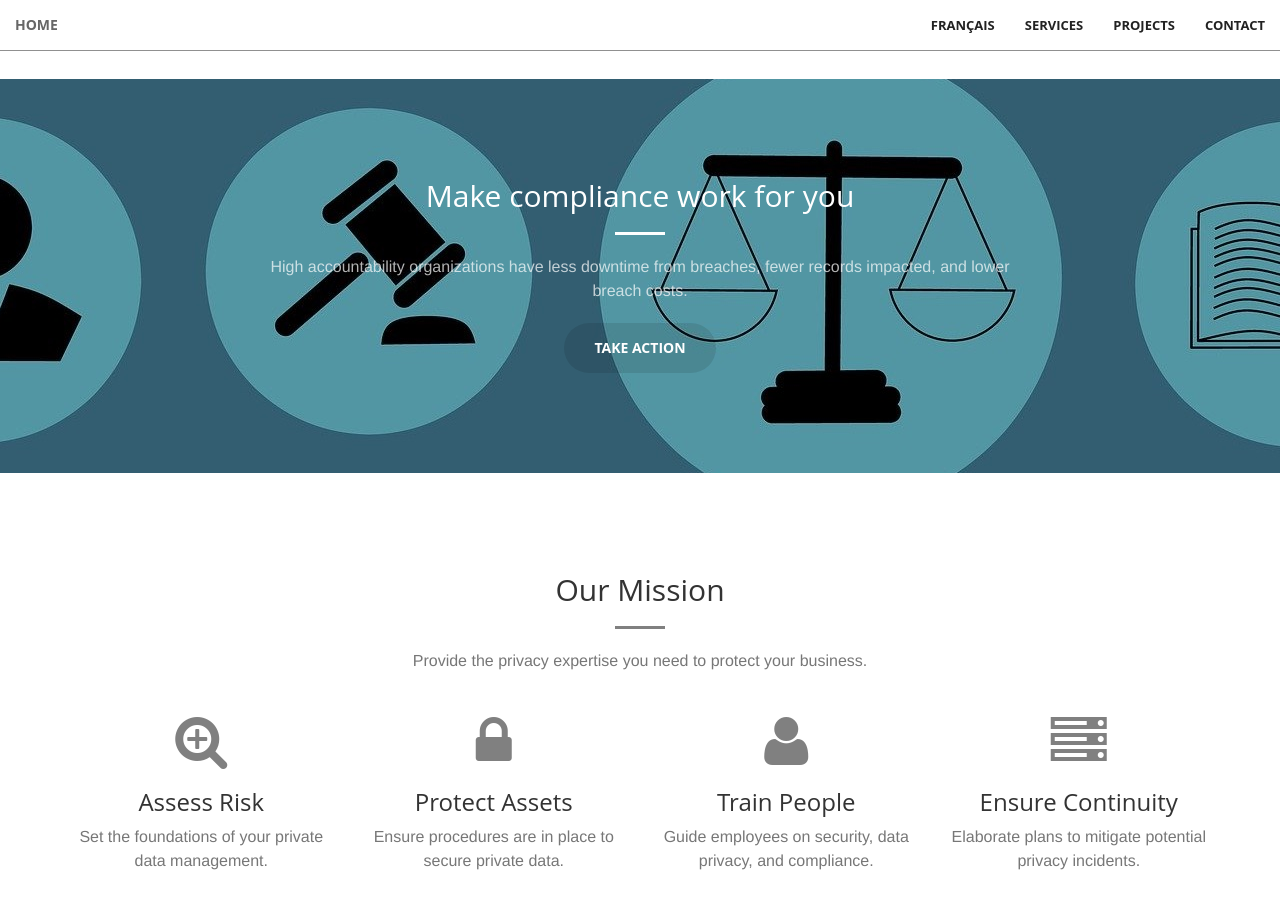
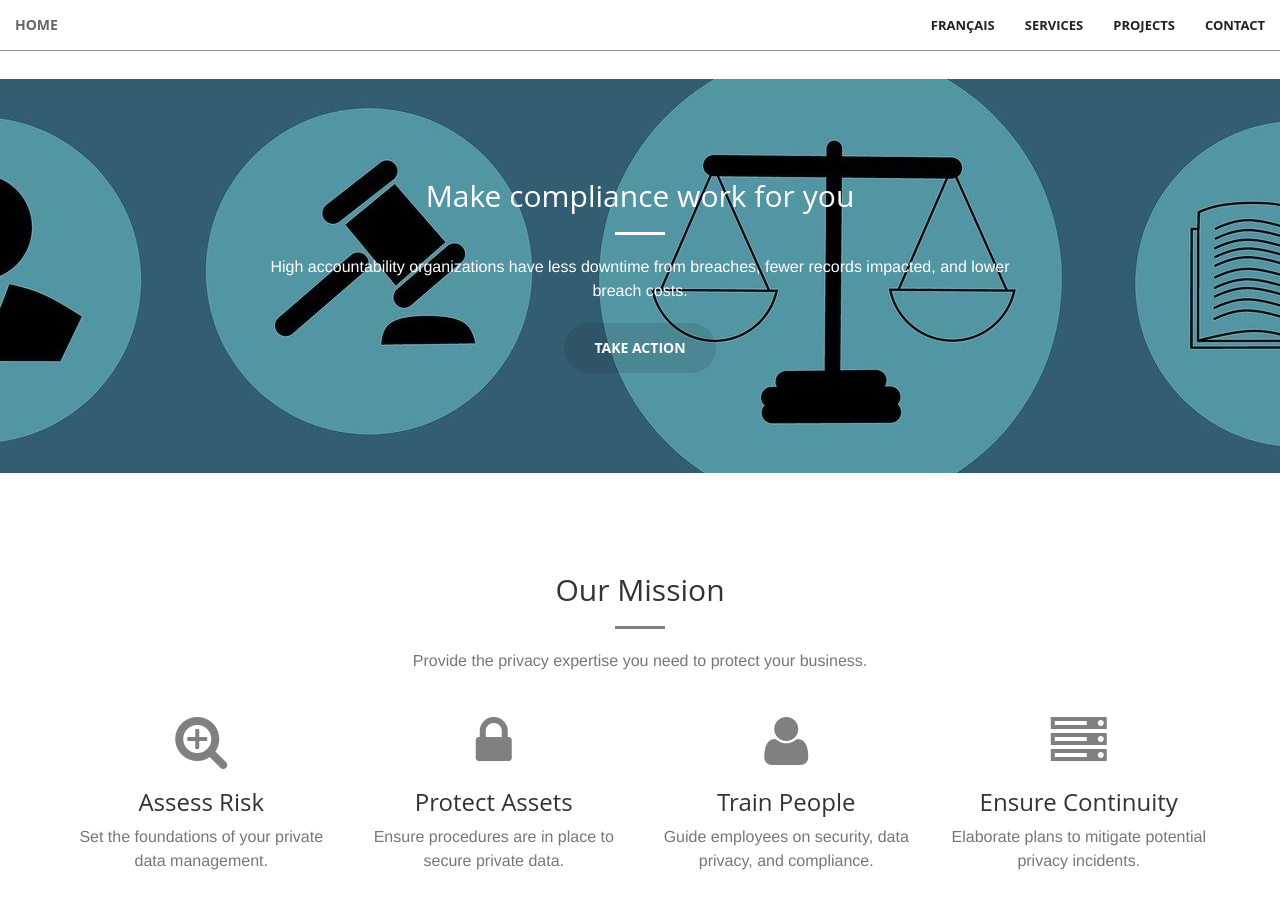
Before and after one commit to riod4/riod4.github.io, a Jekyll site: the page built from index.html, in a window 1280 px wide and 900 px high, scrolled down 1165 px. Built offline with Jekyll 4.4.1, drawn with Linux system fonts in a browser that asks for light colours; comment, search, counter and statistics services are not loaded.

Commit message:
make text white

```diff
--- a/_includes/call-to-action.html
+++ b/_includes/call-to-action.html
@@ -4,7 +4,7 @@
             <div class="col-lg-8 col-lg-offset-2 text-center">
                 <h2 class="section-heading">Make compliance work for you</h2>
                 <hr class="light">
-                <p class="text-faded">High accountability organizations have less downtime from breaches, fewer records impacted, and lower breach costs.</p>
+                <p>High accountability organizations have less downtime from breaches, fewer records impacted, and lower breach costs.</p>
                 <a href="#contact" class="btn btn-default btn-xl wow tada page-scroll">Take Action</a>
                 <!-- <a href="{{ site.resources_url }}/contact" class="btn btn-default btn-xl wow tada page-scroll">Take Action</a> -->
             </div>
```
